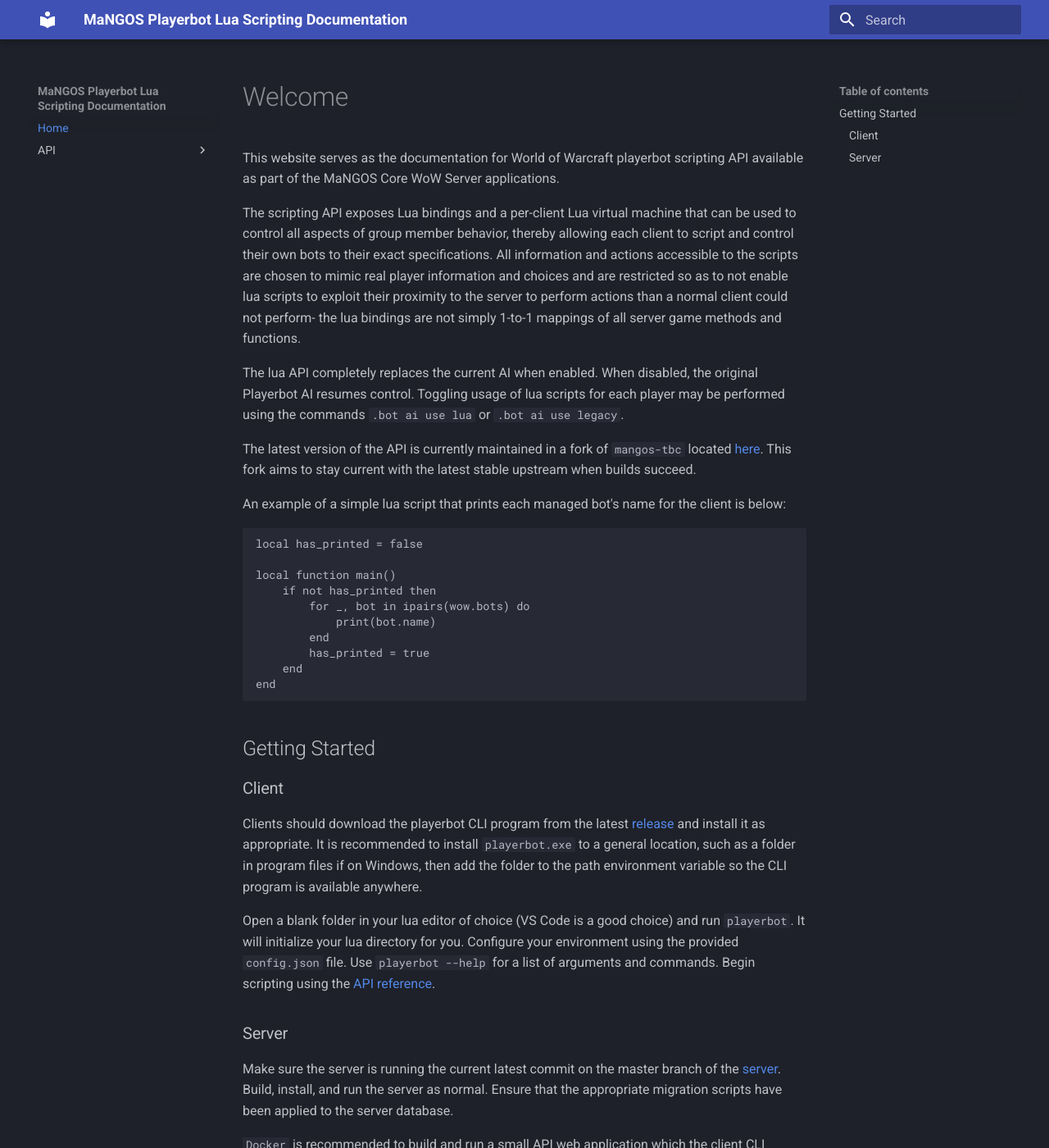
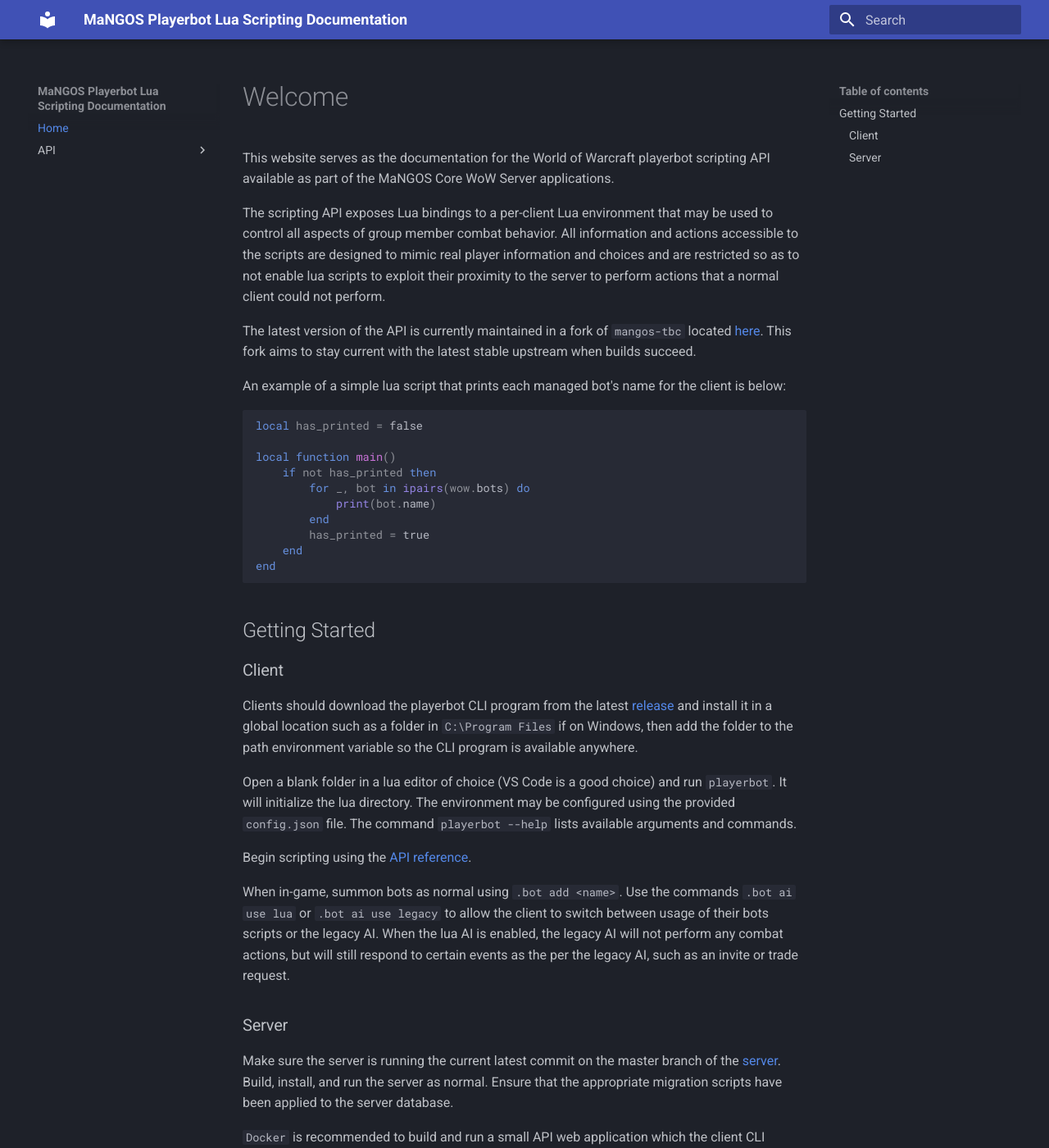
Before and after one commit to nate123456/playerbot-lua, an MkDocs documentation site: the page built from docs/index.md, in a window 1280 px wide and 1400 px high. Shown: the whole window at 82% size. Built offline with MkDocs 1.6.1 and Material for MkDocs 9.7.7, drawn with Linux system fonts in a browser that asks for light colours.

Commit message:
misc improvements

```diff
--- a/docs/index.md
+++ b/docs/index.md
@@ -1,10 +1,8 @@
 # Welcome
 
-This website serves as the documentation for World of Warcraft playerbot scripting API available as part of the MaNGOS Core WoW Server applications.
+This website serves as the documentation for the World of Warcraft playerbot scripting API available as part of the MaNGOS Core WoW Server applications.
 
-The scripting API exposes Lua bindings and a per-client Lua virtual machine that can be used to control all aspects of group member behavior, thereby allowing each client to script and control their own bots to their exact specifications. All information and actions accessible to the scripts are chosen to mimic real player information and choices and are restricted so as to not enable lua scripts to exploit their proximity to the server to perform actions than a normal client could not perform- the lua bindings are not simply 1-to-1 mappings of all server game methods and functions.
-
-The lua API completely replaces the current AI when enabled. When disabled, the original Playerbot AI resumes control. Toggling usage of lua scripts for each player may be performed using the commands `.bot ai use lua` or `.bot ai use legacy`.
+The scripting API exposes Lua bindings to a per-client Lua environment that may be used to control all aspects of group member combat behavior. All information and actions accessible to the scripts are designed to mimic real player information and choices and are restricted so as to not enable lua scripts to exploit their proximity to the server to perform actions that a normal client could not perform.
 
 The latest version of the API is currently maintained in a fork of `mangos-tbc` located [here](https://github.com/nate123456/mangos-tbc). This fork aims to stay current with the latest stable upstream when builds succeed.
 
@@ -27,9 +25,13 @@
 
 ### Client
 
-Clients should download the playerbot CLI program from the latest [release](https://github.com/nate123456/mangos-lua/releases) and install it as appropriate. It is recommended to install `playerbot.exe` to a general location, such as a folder in program files if on Windows, then add the folder to the path environment variable so the CLI program is available anywhere.
+Clients should download the playerbot CLI program from the latest [release](https://github.com/nate123456/mangos-lua/releases) and install it in a global location such as a folder in `C:\Program Files` if on Windows, then add the folder to the path environment variable so the CLI program is available anywhere.
 
-Open a blank folder in your lua editor of choice (VS Code is a good choice) and run `playerbot`. It will initialize your lua directory for you. Configure your environment using the provided `config.json` file. Use `playerbot --help` for a list of arguments and commands. Begin scripting using the [API reference](api/index.md).
+Open a blank folder in a lua editor of choice (VS Code is a good choice) and run `playerbot`. It will initialize the lua directory. The environment may be configured using the provided `config.json` file. The command `playerbot --help` lists available arguments and commands.
+
+Begin scripting using the [API reference](api/index.md).
+
+When in-game, summon bots as normal using `.bot add <name>`. Use the commands `.bot ai use lua` or `.bot ai use legacy` to allow the client to switch between usage of their bots scripts or the legacy AI. When the lua AI is enabled, the legacy AI will not perform any combat actions, but will still respond to certain events as the per the legacy AI, such as an invite or trade request.
 
 ### Server
 
--- a/mkdocs.yml
+++ b/mkdocs.yml
@@ -35,3 +35,6 @@
 
 markdown_extensions:
   - tables
+  - pymdownx.highlight:
+      use_pygments: true
+  - pymdownx.superfences
```
